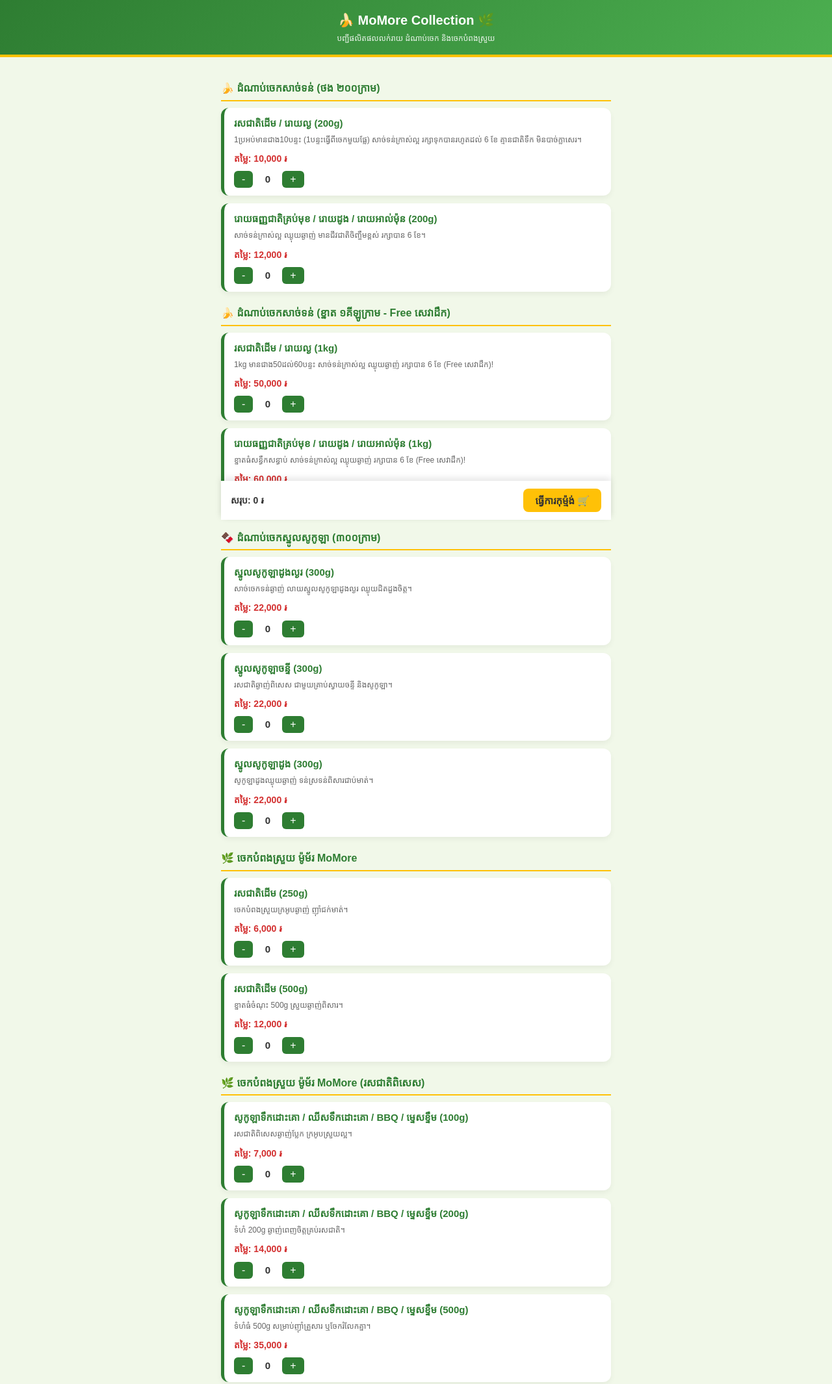
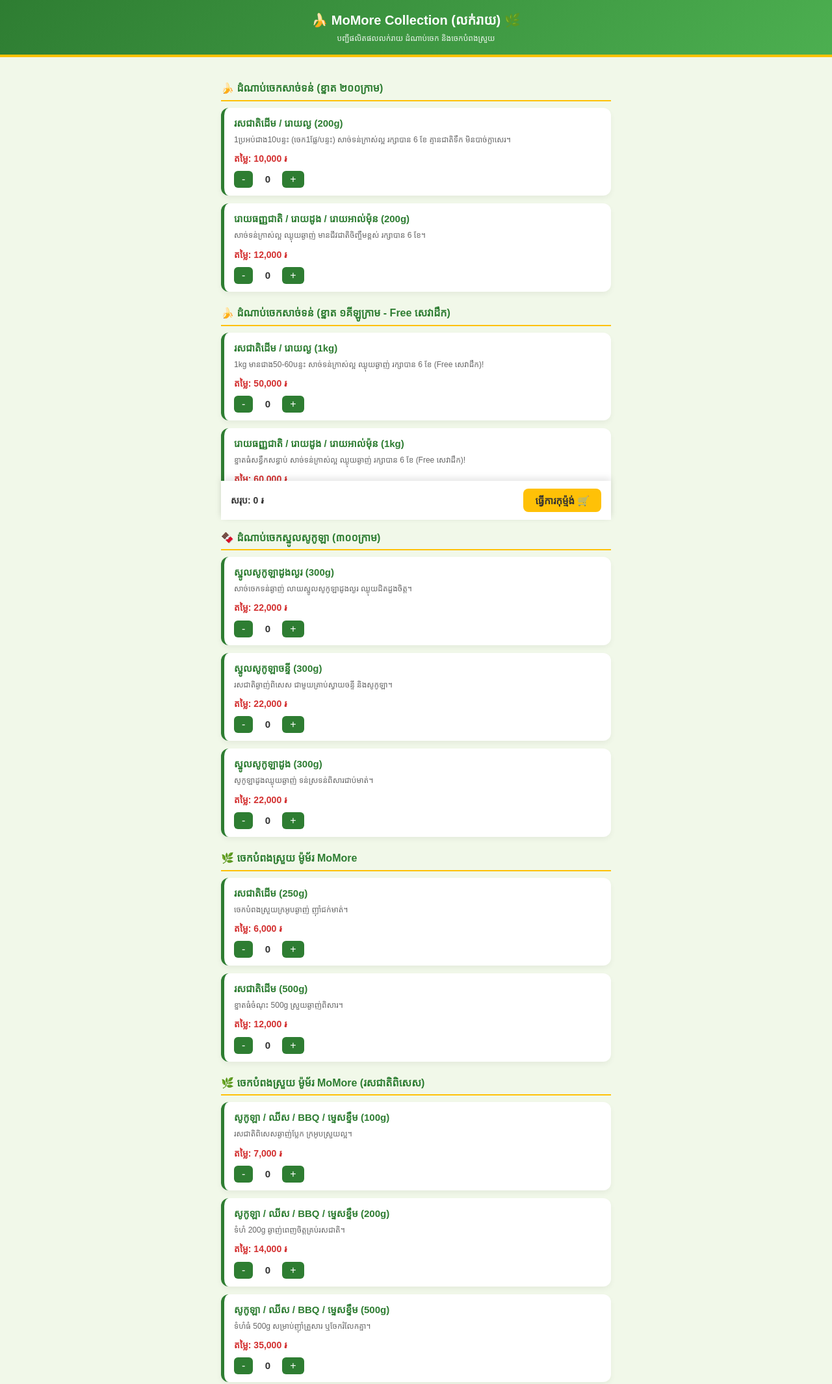
Before and after one commit to naryary6-lab/Punnary_API, a website: page index.html in a window 1280 px wide. Shown: the whole page at 65% size. Drawn offline with Linux system fonts and the light colour scheme.

Commit message:
Update product titles and descriptions in index.html

```diff
--- a/index.html
+++ b/index.html
@@ -208,7 +208,7 @@
 <body>
 
   <header>
-    <h1>🍌 MoMore Collection 🌿</h1>
+    <h1>🍌 MoMore Collection (លក់រាយ) 🌿</h1>
     <p>បញ្ជីផលិតផលលក់រាយ ដំណាប់ចេក និងចេកបំពងស្រួយ</p>
   </header>
 
@@ -256,18 +256,22 @@
 
   <script>
     const products = {
-      1: { category: "🍌 ដំណាប់ចេកសាច់ទន់ (ថង ២០០ក្រាម)", name: "រសជាតិដើម / រោយល្ង (200g)", price: 10000, qty: 0, desc: "1ប្រអប់មានជាង10បន្ទះ (1បន្ទះធ្វើពីចេកមួយផ្លែ) សាច់ទន់ក្រាស់ល្អ រក្សាទុកបានរហូតដល់ 6 ខែ គ្មានជាតិទឹក មិនបាច់ក្លាសេរ។" },
-      2: { category: "🍌 ដំណាប់ចេកសាច់ទន់ (ថង ២០០ក្រាម)", name: "រោយធញ្ញជាតិគ្រប់មុខ / រោយដូង / រោយអាល់ម៉ុន (200g)", price: 12000, qty: 0, desc: "សាច់ទន់ក្រាស់ល្អ ឈ្ងុយឆ្ងាញ់ មានជីវជាតិចិញ្ចឹមខ្ពស់ រក្សាបាន 6 ខែ។" },
-      3: { category: "🍌 ដំណាប់ចេកសាច់ទន់ (ខ្នាត ១គីឡូក្រាម - Free សេវាដឹក)", name: "រសជាតិដើម / រោយល្ង (1kg)", price: 50000, qty: 0, desc: "1kg មានជាង50ដល់60បន្ទះ សាច់ទន់ក្រាស់ល្អ ឈ្ងុយឆ្ងាញ់ រក្សាបាន 6 ខែ (Free សេវាដឹក)!" },
-      4: { category: "🍌 ដំណាប់ចេកសាច់ទន់ (ខ្នាត ១គីឡូក្រាម - Free សេវាដឹក)", name: "រោយធញ្ញជាតិគ្រប់មុខ / រោយដូង / រោយអាល់ម៉ុន (1kg)", price: 60000, qty: 0, desc: "ខ្នាតធំសន្ធឹកសន្ធាប់ សាច់ទន់ក្រាស់ល្អ ឈ្ងុយឆ្ងាញ់ រក្សាបាន 6 ខែ (Free សេវាដឹក)!" },
+      1: { category: "🍌 ដំណាប់ចេកសាច់ទន់ (ខ្នាត ២០០ក្រាម)", name: "រសជាតិដើម / រោយល្ង (200g)", price: 10000, qty: 0, desc: "1ប្រអប់ជាង10បន្ទះ (ចេក1ផ្លែ/បន្ទះ) សាច់ទន់ក្រាស់ល្អ រក្សាបាន 6 ខែ គ្មានជាតិទឹក មិនបាច់ក្លាសេរ។" },
+      2: { category: "🍌 ដំណាប់ចេកសាច់ទន់ (ខ្នាត ២០០ក្រាម)", name: "រោយធញ្ញជាតិ / រោយដូង / រោយអាល់ម៉ុន (200g)", price: 12000, qty: 0, desc: "សាច់ទន់ក្រាស់ល្អ ឈ្ងុយឆ្ងាញ់ មានជីវជាតិចិញ្ចឹមខ្ពស់ រក្សាបាន 6 ខែ។" },
+
+      3: { category: "🍌 ដំណាប់ចេកសាច់ទន់ (ខ្នាត ១គីឡូក្រាម - Free សេវាដឹក)", name: "រសជាតិដើម / រោយល្ង (1kg)", price: 50000, qty: 0, desc: "1kg មានជាង50-60បន្ទះ សាច់ទន់ក្រាស់ល្អ ឈ្ងុយឆ្ងាញ់ រក្សាបាន 6 ខែ (Free សេវាដឹក)!" },
+      4: { category: "🍌 ដំណាប់ចេកសាច់ទន់ (ខ្នាត ១គីឡូក្រាម - Free សេវាដឹក)", name: "រោយធញ្ញជាតិ / រោយដូង / រោយអាល់ម៉ុន (1kg)", price: 60000, qty: 0, desc: "ខ្នាតធំសន្ធឹកសន្ធាប់ សាច់ទន់ក្រាស់ល្អ ឈ្ងុយឆ្ងាញ់ រក្សាបាន 6 ខែ (Free សេវាដឹក)!" },
+
       5: { category: "🍫 ដំណាប់ចេកស្នូលសូកូឡា (៣០០ក្រាម)", name: "ស្នូលសូកូឡាដូងល្ងរ (300g)", price: 22000, qty: 0, desc: "សាច់ចេកទន់ឆ្ងាញ់ លាយស្នូលសូកូឡាដូងល្ងរ ឈ្ងុយដិតដួងចិត្ត។" },
       6: { category: "🍫 ដំណាប់ចេកស្នូលសូកូឡា (៣០០ក្រាម)", name: "ស្នូលសូកូឡាចន្ទី (300g)", price: 22000, qty: 0, desc: "រសជាតិឆ្ងាញ់ពិសេស ជាមួយគ្រាប់ស្វាយចន្ទី និងសូកូឡា។" },
       7: { category: "🍫 ដំណាប់ចេកស្នូលសូកូឡា (៣០០ក្រាម)", name: "ស្នូលសូកូឡាដូង (300g)", price: 22000, qty: 0, desc: "សូកូឡាដូងឈ្ងុយឆ្ងាញ់ ទន់ស្រទន់ពិសារជាប់មាត់។" },
+
       8: { category: "🌿 ចេកបំពងស្រួយ ម៉ូម័រ MoMore", name: "រសជាតិដើម (250g)", price: 6000, qty: 0, desc: "ចេកបំពងស្រួយក្រអូបឆ្ងាញ់ ញ៉ាំជក់មាត់។" },
       9: { category: "🌿 ចេកបំពងស្រួយ ម៉ូម័រ MoMore", name: "រសជាតិដើម (500g)", price: 12000, qty: 0, desc: "ខ្នាតធំចំណុះ 500g ស្រួយឆ្ងាញ់ពិសារ។" },
-      10: { category: "🌿 ចេកបំពងស្រួយ ម៉ូម័រ MoMore (រសជាតិពិសេស)", name: "សូកូឡាទឹកដោះគោ / ឈីសទឹកដោះគោ / BBQ / ម្ទេសខ្ទឹម (100g)", price: 7000, qty: 0, desc: "រសជាតិពិសេសឆ្ងាញ់ប្លែក ក្រអូបស្រួយល្អ។" },
-      11: { category: "🌿 ចេកបំពងស្រួយ ម៉ូម័រ MoMore (រសជាតិពិសេស)", name: "សូកូឡាទឹកដោះគោ / ឈីសទឹកដោះគោ / BBQ / ម្ទេសខ្ទឹម (200g)", price: 14000, qty: 0, desc: "ទំហំ 200g ឆ្ងាញ់ពេញចិត្តគ្រប់រសជាតិ។" },
-      12: { category: "🌿 ចេកបំពងស្រួយ ម៉ូម័រ MoMore (រសជាតិពិសេស)", name: "សូកូឡាទឹកដោះគោ / ឈីសទឹកដោះគោ / BBQ / ម្ទេសខ្ទឹម (500g)", price: 35000, qty: 0, desc: "ទំហំធំ 500g សម្រាប់ញ៉ាំគ្រួសារ ឬចែករំលែកគ្នា។" }
+
+      10: { category: "🌿 ចេកបំពងស្រួយ ម៉ូម័រ MoMore (រសជាតិពិសេស)", name: "សូកូឡា / ឈីស / BBQ / ម្ទេសខ្ទឹម (100g)", price: 7000, qty: 0, desc: "រសជាតិពិសេសឆ្ងាញ់ប្លែក ក្រអូបស្រួយល្អ។" },
+      11: { category: "🌿 ចេកបំពងស្រួយ ម៉ូម័រ MoMore (រសជាតិពិសេស)", name: "សូកូឡា / ឈីស / BBQ / ម្ទេសខ្ទឹម (200g)", price: 14000, qty: 0, desc: "ទំហំ 200g ឆ្ងាញ់ពេញចិត្តគ្រប់រសជាតិ។" },
+      12: { category: "🌿 ចេកបំពងស្រួយ ម៉ូម័រ MoMore (រសជាតិពិសេស)", name: "សូកូឡា / ឈីស / BBQ / ម្ទេសខ្ទឹម (500g)", price: 35000, qty: 0, desc: "ទំហំធំ 500g សម្រាប់ញ៉ាំគ្រួសារ ឬចែករំលែកគ្នា។" }
     };
 
     function renderProducts() {
@@ -320,7 +324,7 @@
       if (totalItemPrice === 0) {
         shippingFee = 0;
       } else if (totalQty200g >= 5 || totalQty100g >= 10 || totalItemPrice >= 50000) {
-        shippingFee = 0;
+        shippingFee = 0; // Free សេវាដឹកតាមប្រម៉ូសិន
       }
 
       let grandTotal = totalItemPrice + shippingFee;
@@ -365,7 +369,7 @@
       let calc = calculateTotal();
 
       let orderDetails = "🛍️ ══════════════════ 🛍️\n";
-      orderDetails += "          📥 **សំណើកុម្ម៉ង់ទំនិញលក់រាយ (MoMore)**\n";
+      orderDetails += "     📥 **សំណើកុម្ម៉ង់ទំនិញលក់រាយ (MoMore)**\n";
       orderDetails += "🛍️ ══════════════════ 🛍️\n\n";
 
       orderDetails += "📋 **បញ្ជីទំនិញដែលបានជ្រើសរើស៖**\n";
```
